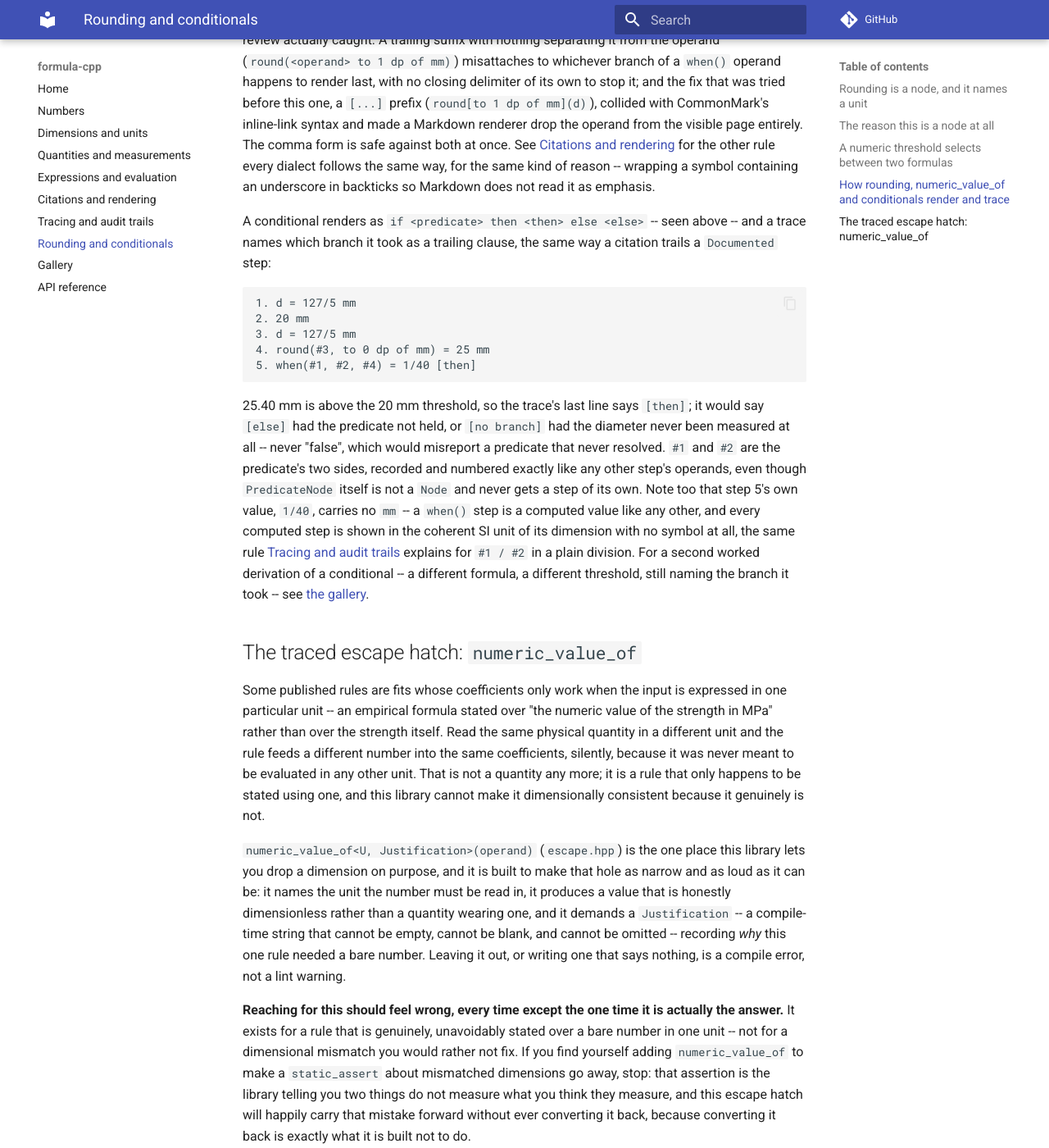
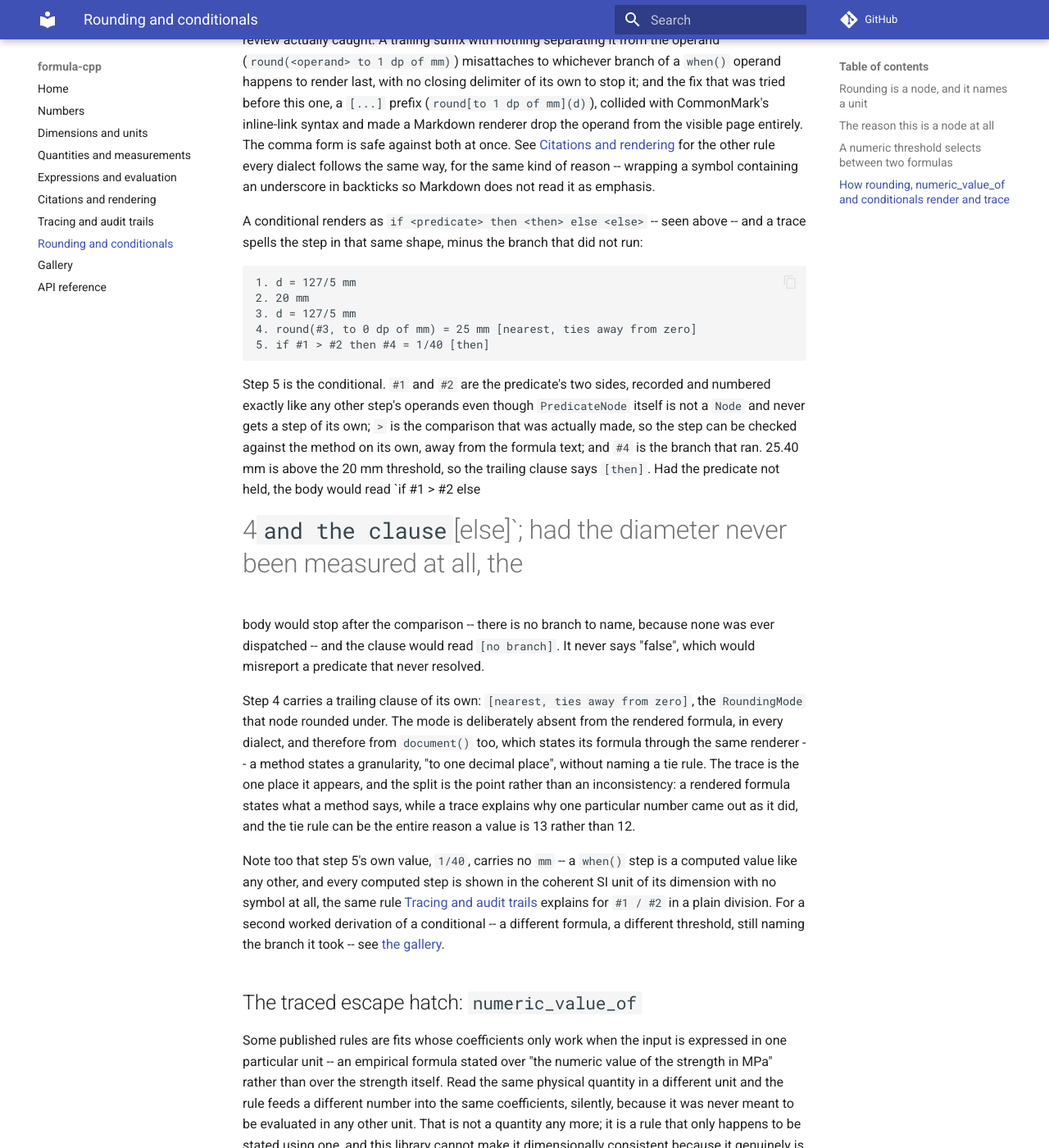
Before and after one commit to LASTRADA-Software/formula-cpp, an MkDocs documentation site: the page built from docs/rounding-and-conditionals.md, in a window 1280 px wide and 1400 px high, scrolled down 3087 px. Shown: the whole window at 82% size. Built offline with MkDocs 1.6.1 and Material for MkDocs 9.7.7, drawn with Linux system fonts in a browser that asks for light colours; comment, search, counter and statistics services are not loaded.

Commit message:
fix(trace): spell a conditional the way render() does, and name the mode
A `Conditional` step rendered as `when(#1, #2, #3)` -- positionally
identical to the public `when(predicate, thenBranch, elseBranch)` and
meaning something else: `(predicate lhs, predicate rhs, the branch that
ran)`. A reader who had just met the API mapped the three slots onto it,
concluded the *then* value was `#2`, and read a `[then]` suffix next to a
number that came from `#3`. That reading is already on a published page,
`docs/gallery.md`. The arity was not even fixed at three: a predicate that
raises an arithmetic error yields `when(#3)`, explained nowhere.

The step now reads `if #1 > #2 then #3` -- the shape `render()` already
gives the node, minus the branch that did not run -- which needs no prose
to decode. `WhenNode` re-exports `P::comparison` (an alias would collide
with its own `predicate` member) and `Step` carries it, so the trace also
says *what* was compared rather than merely that something was: the trace
is the artefact that survives away from the formula text. The
`[then]`/`[else]`/`[no branch]` clause stays, and stays three-way.

`RoundingMode` reached no human-readable output at all. Two rounding
nodes differing only in mode rendered, documented and traced identically
while producing 13 mm and 12 mm -- the specification's tie-breaking rule
vanishing from the audit trail. `Step` now carries the mode and a
rounding step trails `[nearest, ties away from zero]`. A bracketed clause
rather than a third argument: every half mode's `describe()` spelling
contains a comma of its own, so `round(#1, to 0 dp of mm, nearest, ties
away from zero)` would read as a four-argument call.

`render()` is deliberately left alone in both cases -- a standard states a
granularity, not a tie rule -- and two header comments that claimed
otherwise are corrected: `render.hpp:323` said the mode "will surface in
the trace and in `document()`" (it surfaced in neither), and
`render.hpp:369` and `test/render_tests.cpp:453` called the
`numeric_value_of` justification "an audit trail for `document()`", which
has no field for it and records none. The trace is what surfaces both.

The six comparison tokens now have one spelling, `describe(Comparison)`,
shared by `render()` and the trace, so a reader checking a derivation
against its formula cannot meet two different tokens for one comparison.

Signed-off-by: Christian Parpart <c.parpart@lastrada.net>

````diff
--- a/docs/rounding-and-conditionals.md
+++ b/docs/rounding-and-conditionals.md
@@ -158,24 +158,40 @@
 emphasis.
 
 A conditional renders as `if <predicate> then <then> else <else>` -- seen
-above -- and a trace names which branch it took as a trailing clause, the
-same way a citation trails a `Documented` step:
+above -- and a trace spells the step in that same shape, minus the branch
+that did not run:
 
 ```
 1. d = 127/5 mm
 2. 20 mm
 3. d = 127/5 mm
-4. round(#3, to 0 dp of mm) = 25 mm
-5. when(#1, #2, #4) = 1/40 [then]
+4. round(#3, to 0 dp of mm) = 25 mm [nearest, ties away from zero]
+5. if #1 > #2 then #4 = 1/40 [then]
 ```
 
-25.40 mm is above the 20 mm threshold, so the trace's last line says
-`[then]`; it would say `[else]` had the predicate not held, or `[no branch]`
-had the diameter never been measured at all -- never "false", which would
-misreport a predicate that never resolved. `#1` and `#2` are the predicate's
-two sides, recorded and numbered exactly like any other step's operands, even
-though `PredicateNode` itself is not a `Node` and never gets a step of its
-own. Note too that step 5's own value, `1/40`, carries no `mm` -- a `when()`
+Step 5 is the conditional. `#1` and `#2` are the predicate's two sides,
+recorded and numbered exactly like any other step's operands even though
+`PredicateNode` itself is not a `Node` and never gets a step of its own; `>`
+is the comparison that was actually made, so the step can be checked against
+the method on its own, away from the formula text; and `#4` is the branch
+that ran. 25.40 mm is above the 20 mm threshold, so the trailing clause says
+`[then]`. Had the predicate not held, the body would read `if #1 > #2 else
+#4` and the clause `[else]`; had the diameter never been measured at all, the
+body would stop after the comparison -- there is no branch to name, because
+none was ever dispatched -- and the clause would read `[no branch]`. It never
+says "false", which would misreport a predicate that never resolved.
+
+Step 4 carries a trailing clause of its own: `[nearest, ties away from
+zero]`, the `RoundingMode` that node rounded under. The mode is deliberately
+absent from the rendered formula, in every dialect, and therefore from
+`document()` too, which states its formula through the same renderer -- a
+method states a granularity, "to one decimal place", without naming a tie
+rule. The trace is the one place it appears, and the split is the point
+rather than an inconsistency: a rendered formula states what a method says,
+while a trace explains why one particular number came out as it did, and the
+tie rule can be the entire reason a value is 13 rather than 12.
+
+Note too that step 5's own value, `1/40`, carries no `mm` -- a `when()`
 step is a computed value like any other, and every computed step is shown in
 the coherent SI unit of its dimension with no symbol at all, the same rule
 [Tracing and audit trails](tracing.md) explains for `#1 / #2` in a plain
````
Also changed, not shown: docs/gallery.md (+1 -1 lines), 8 other files.
